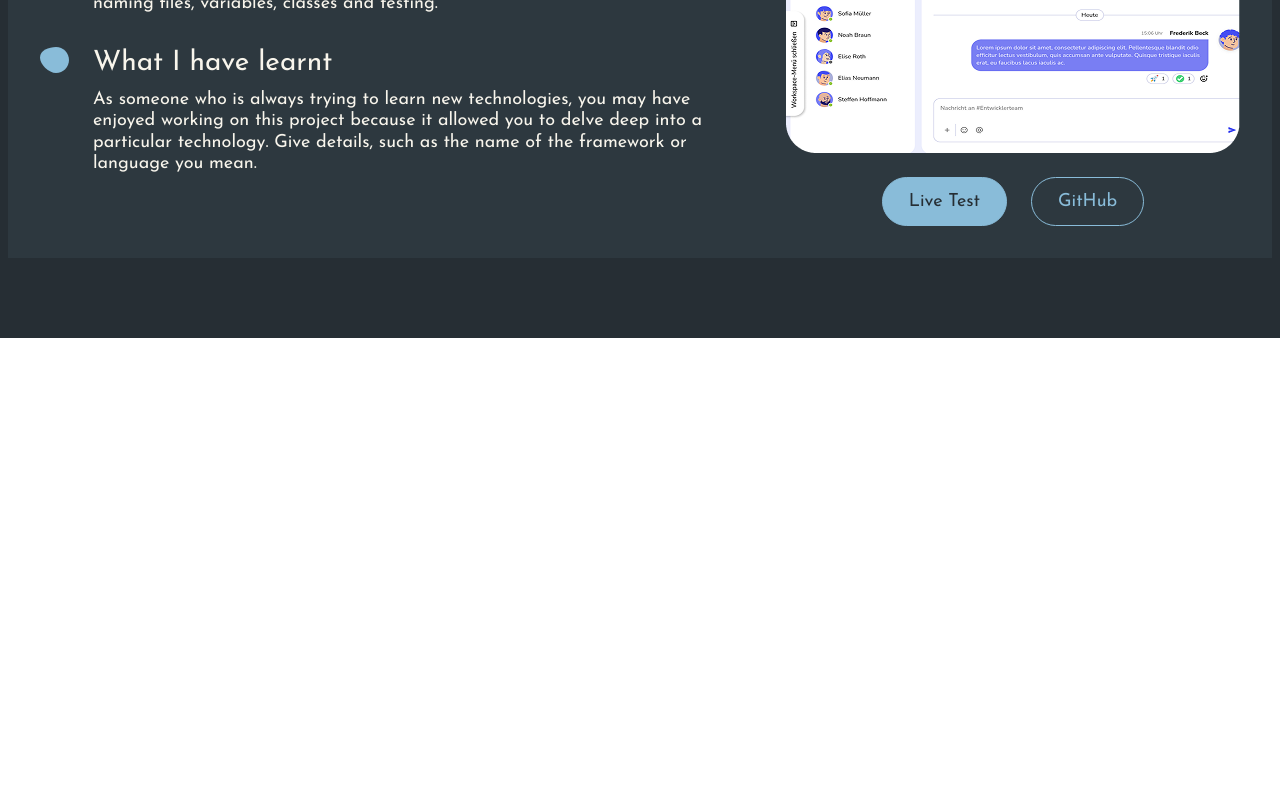
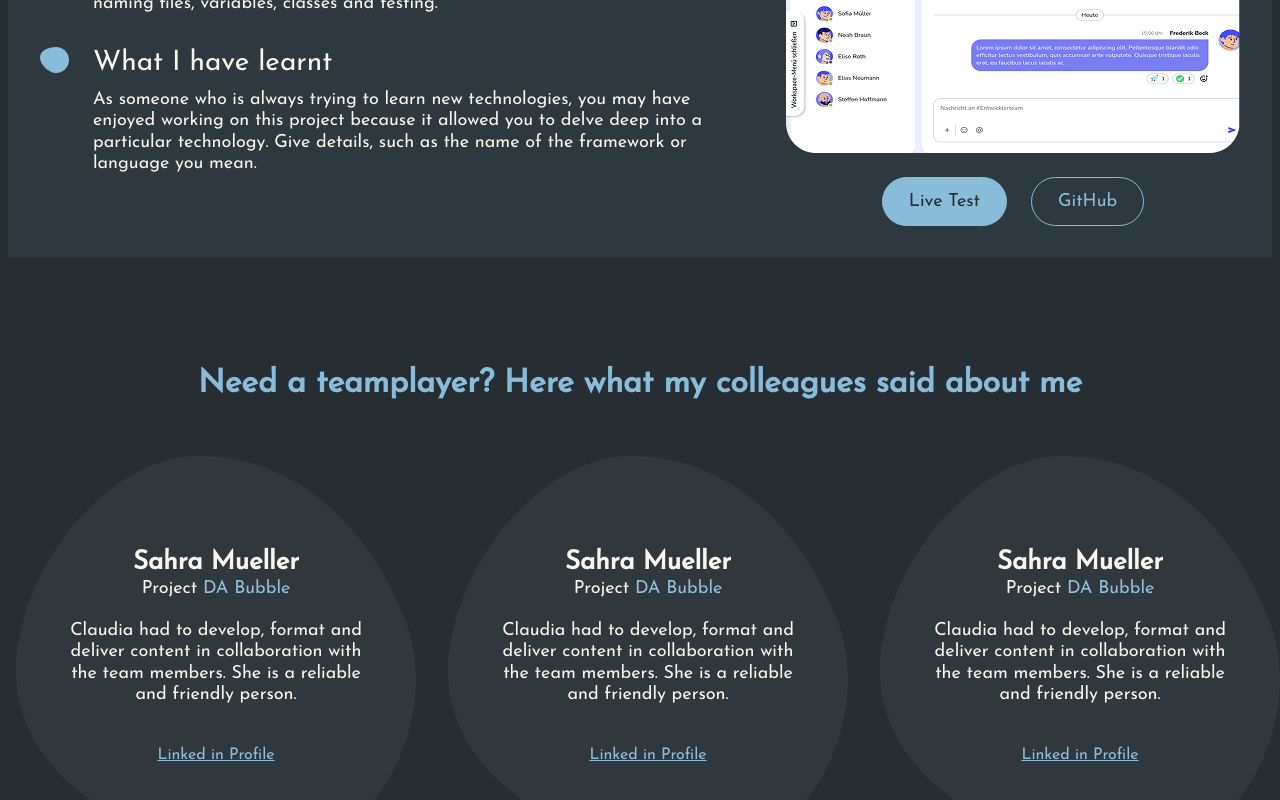
Before and after one commit to Saki63/portfolio, an Angular app: page / in a window 1280 px wide. Shown: the part 2502-3302 px from the top of the page. Before the commit the page ends 2840 px from the top, so only its background shows below. Built offline with nearby package versions, Linux system fonts and the light colour scheme.

Commit message:
feat: add "teamplayer" section

```diff
--- a/src/app/app.component.html
+++ b/src/app/app.component.html
@@ -8,5 +8,6 @@
 <app-section [title]="'My Projects'">
    <app-my-projects></app-my-projects>
 </app-section>
+<app-references></app-references>
 
 <router-outlet></router-outlet>
--- a/src/app/app.component.ts
+++ b/src/app/app.component.ts
@@ -6,11 +6,12 @@ import { SectionComponent } from "./section/section.component";
 import { WhyMeComponent } from "./why-me/why-me.component";
 import { MySkillsComponent } from './my-skills/my-skills.component';
 import { MyProjectsComponent } from './my-projects/my-projects.component';
+import { ReferencesComponent } from './references/references.component';
 
 @Component({
   selector: 'app-root',
   standalone: true,
-  imports: [CommonModule, RouterOutlet, LandingpageComponent, SectionComponent, WhyMeComponent, MySkillsComponent, MyProjectsComponent],
+  imports: [CommonModule, RouterOutlet, LandingpageComponent, SectionComponent, WhyMeComponent, MySkillsComponent, MyProjectsComponent, ReferencesComponent],
   templateUrl: './app.component.html',
   styleUrl: './app.component.scss'
 })
--- /dev/null
+++ b/src/app/references/bubble/bubble.component.html
@@ -0,0 +1,11 @@
+<div class="bubble">
+    <div class="content">
+        <div class="header">
+            <h4>{{name}}</h4>
+            <p>Project <span class="primary">{{project}}</span></p>
+        </div>
+        <p>{{quote}}</p>
+        <a href={{link}}>Linked in Profile</a>
+    </div>
+    <app-img-ellips2 [size]="400" class="background"></app-img-ellips2>
+</div>
--- /dev/null
+++ b/src/app/references/bubble/bubble.component.scss
@@ -0,0 +1,59 @@
+@import '../../shared/scss/fonts.scss';
+@import '../../../styles.scss';
+
+.bubble{
+    width: 400px;
+    height: 400px;
+    position: relative;
+    @include flex-box();
+
+    .background{
+        position: absolute;
+        top: 0;
+        left: 0;
+    }
+}
+
+.content {
+    @include flex-box($fd: column, $g: 20px);
+    max-width: 300px;
+
+    .header{
+        @include flex-box($fd: column);
+        h4{
+            font-size: 'Josefin_Sans_SemiBold';
+            font-size: 26px;
+            line-height: 120%;
+            color: $secondary-color;
+        }
+
+        .primary{
+            color: $primary-color;
+        }
+
+    }
+
+    p{
+        font-size: 'Josefin_Sans_Regular';
+        font-size: 18px;
+        line-height: 120%;
+        color: $secondary-color;
+        text-align: center;
+    }
+
+    a{
+        margin-top: 20px;
+        font-size: 'Josefin_Sans_Regular';
+        font-size: 16px;
+        line-height: 120%;
+        color: $primary-color;
+        text-align: center;
+        text-decoration: underline;
+
+        &:hover{
+            cursor: pointer !important;
+        }
+    }
+
+
+}
--- /dev/null
+++ b/src/app/references/references.component.html
@@ -0,0 +1,23 @@
+<section>
+    <h3>Need a teamplayer? Here what my colleagues said about me</h3>
+    <div class="bubble_wrapper">
+        <app-bubble
+            [name]="'Sahra Mueller'"
+            [project]="'DA Bubble'"
+            [quote]="'Claudia had to develop, format and deliver content in collaboration with the team members. She is a reliable and friendly person.'"
+            [link]="'#'"
+            ></app-bubble>
+        <app-bubble
+            [name]="'Sahra Mueller'"
+            [project]="'DA Bubble'"
+            [quote]="'Claudia had to develop, format and deliver content in collaboration with the team members. She is a reliable and friendly person.'"
+            [link]="'#'"
+        ></app-bubble>
+        <app-bubble
+            [name]="'Sahra Mueller'"
+            [project]="'DA Bubble'"
+            [quote]="'Claudia had to develop, format and deliver content in collaboration with the team members. She is a reliable and friendly person.'"
+            [link]="'#'"
+        ></app-bubble>
+    </div>
+</section>
--- /dev/null
+++ b/src/app/references/references.component.scss
@@ -0,0 +1,44 @@
+@import '../shared/scss/fonts.scss';
+@import '../../styles.scss';
+
+section {
+    width: 100vw;
+    max-width: 100%;
+    background-color: $primary-dark-color;
+    @include flex-box($fd: column, $g: 56px);
+    padding: 30px 0px;
+    color: $secondary-color;
+    font-family: 'Josefin_Sans_Regular';
+}
+
+.bubble_wrapper{
+    @include flex-box($jc: start, $g: 32px);
+    height: 400px;
+    max-width: 100vw;
+    padding: 0 16px;
+    overflow-x: scroll;
+    &::-webkit-scrollbar {
+        display: none;
+    }
+}
+
+h3{
+    font-size: 32px;
+    color: $primary-color;
+}
+
+@media (max-width: 850px){
+
+    h3{
+        font-size: 28px;
+    }
+
+}
+
+@media (max-width: 480px){
+
+    h3{
+        font-size: 24px;
+    }
+
+}
--- a/src/app/shared/scss/fonts.scss
+++ b/src/app/shared/scss/fonts.scss
@@ -12,3 +12,8 @@
     font-family: 'Josefin_Sans_Medium';
     src: url('../../../assets/fonts/Josefin_Sans/static/JosefinSans-Medium.ttf');
 }
+
+@font-face {
+    font-family: 'Josefin_Sans_SemiBold';
+    src: url('../../../assets/fonts/Josefin_Sans/static/JosefinSans-SemiBold.ttf');
+}
--- /dev/null
+++ b/src/app/shared/svg-images/backgrounds/svgs/ellips2-img.component.html
@@ -0,0 +1,16 @@
+<div (mouseover)="hover=true" (mouseleave)="hover=false">
+    @if (hover){
+        <svg viewBox="0 0 400 403" fill="none" xmlns="http://www.w3.org/2000/svg">
+            <path d="M262.379 383.823C177.944 430.272 30.4694 390.098 11.1458 280.508C-8.17778 170.918 38.292 27.2238 144.066 6.4966C240.953 -12.489 372.888 56.7222 392.991 144.321C413.094 231.919 368.08 325.675 262.379 383.823Z"
+            fill="currentColor"
+            fill-opacity="0.14"/>
+        </svg>
+    }
+    @else {
+        <svg viewBox="0 0 400 400" fill="none" xmlns="http://www.w3.org/2000/svg">
+            <path d="M391.329 170.487C424.054 261.72 361.371 400 250.091 400C138.811 400 4.09472 329.272 0.108687 221.488C-3.54242 122.761 85.4036 4.82922 175.079 0.242485C264.755 -4.34425 350.362 56.2759 391.329 170.487Z"
+            fill="currentColor"
+            fill-opacity="0.05"/>
+        </svg>
+    }
+</div>
```
Also changed, not shown: src/app/references/bubble/bubble.component.ts (added, +17 -0 lines), src/app/references/references.component.ts (added, +13 -0 lines), src/app/shared/svg-images/backgrounds/backgrounds.component.ts (+7 -0 lines), src/app/shared/svg-images/svg-images.ts (+5 -3 lines).
